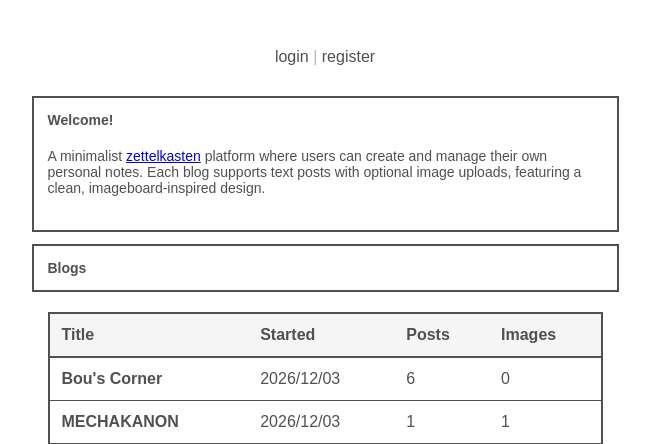
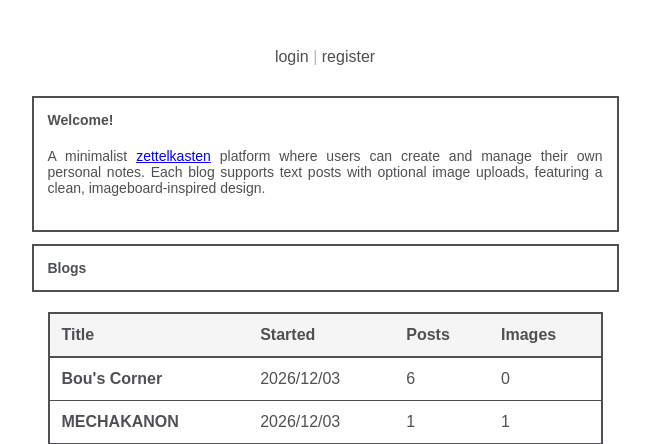
Before and after one commit to kvkvkv01/ogi_prod, a PHP site: page /index.php in a window 1280 px wide. Shown: the top 444 px of the page, without its empty margins (315-965 px from the left). Run offline with PHP 8.4, Linux system fonts and the light colour scheme.

Commit message:
Update css.css

```diff
--- a/css.css
+++ b/css.css
@@ -7,7 +7,7 @@ body {
 }
 
 p {
-  text-align: justify;
+  text-align: justify !important;
 }
 
 img {
```
